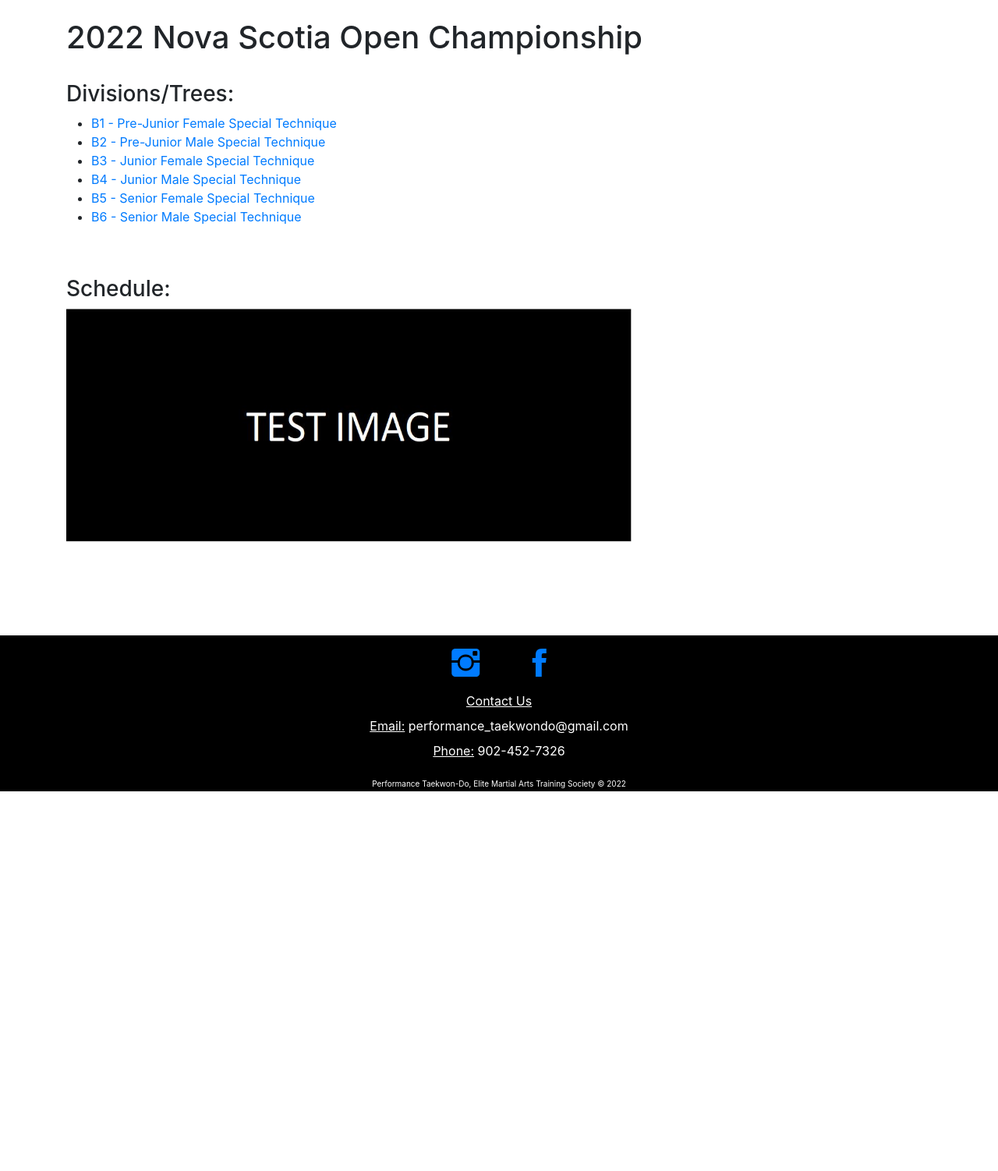
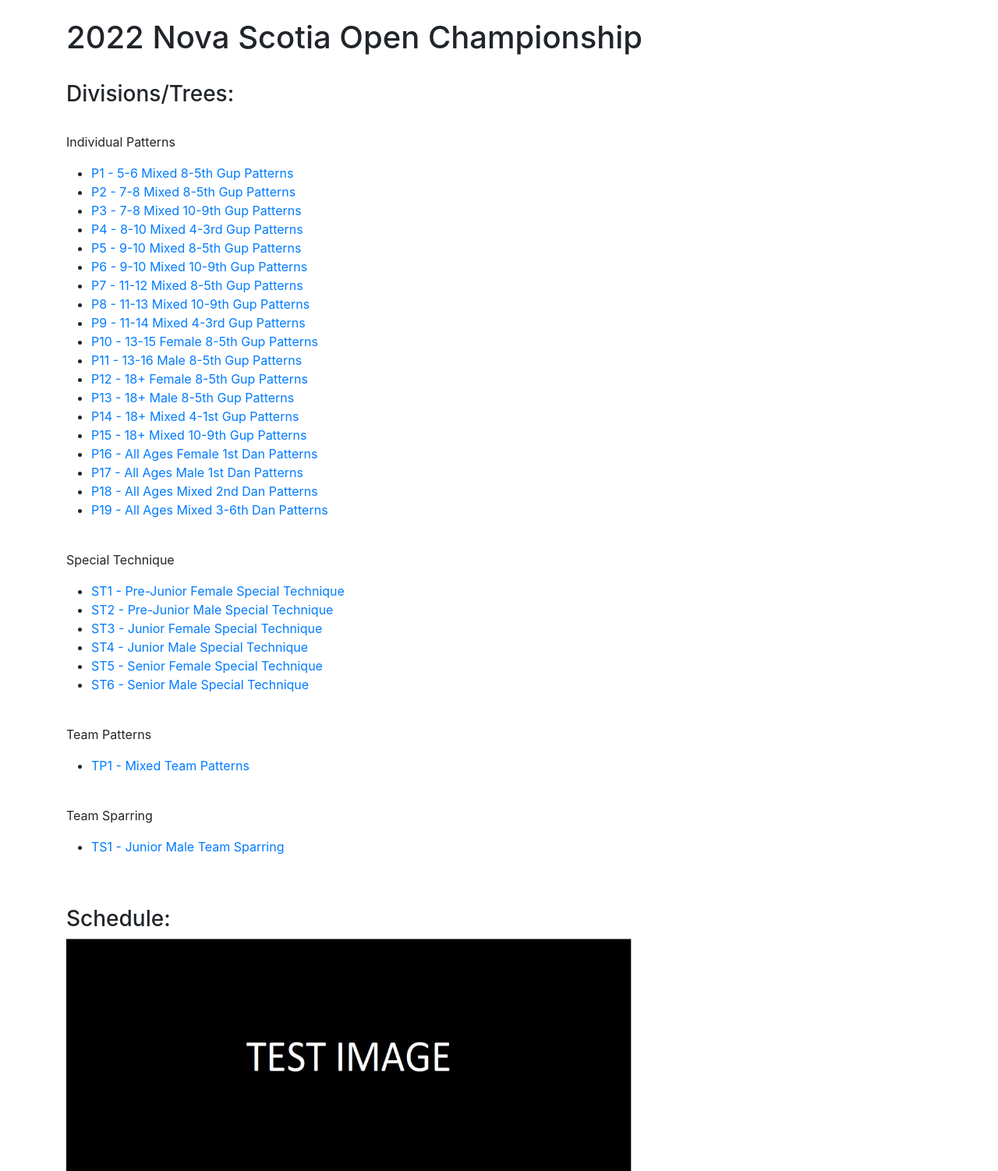
Before and after one commit to saoneil/ptkd_flask_website, a Flask app: page /nsopen in a window 1280 px wide. Shown: the part 80-1582 px from the top of the page at 78% size. Before the commit the page ends 1095 px from the top, so only its background shows below. Run offline with Flask 2, Linux system fonts and the light colour scheme; some libraries are stand-ins or nearby versions.

Commit message:
ind patterns

```diff
--- a/templates/nsopen.html
+++ b/templates/nsopen.html
@@ -16,13 +16,57 @@
           <h1>2022 Nova Scotia Open Championship</h1><br>
         	<h3>Divisions/Trees:</h3>
 
+          <br>
+          <p>Individual Patterns</p>
+          <ul>
+          <li><a href="https://drive.google.com/file/d/1pVZF91CSj2Rae33HQ0TTKwPBWWRVb8bS/view?usp=sharing">P1 - 5-6 Mixed 8-5th Gup Patterns</a></li>
+          <li><a href="https://drive.google.com/file/d/1eqeI-EhYDRZnCMkoXbgDpy5Fc6G1CphC/view?usp=sharing">P2 - 7-8 Mixed 8-5th Gup Patterns</a></li>
+          <li><a href="https://drive.google.com/file/d/1iGhN9KFZctdo-210TnMHTrPeEkya-bxj/view?usp=sharing">P3 - 7-8 Mixed 10-9th Gup Patterns</a></li>
+          <li><a href="https://drive.google.com/file/d/1VV4PNm_9PIiibywZpJRpNql0vi0lHAE9/view?usp=sharing">P4 - 8-10 Mixed 4-3rd Gup Patterns</a></li>
+          <li><a href="https://drive.google.com/file/d/1DcdHy-ucPFm0WD7Px7TM-ogB-7YcMKGO/view?usp=sharing">P5 - 9-10 Mixed 8-5th Gup Patterns</a></li>
+          <li><a href="https://drive.google.com/file/d/1bb8-9WtKuK1pOPisTXUy2Do9W0iSN1ZY/view?usp=sharing">P6 - 9-10 Mixed 10-9th Gup Patterns</a></li>
+          <li><a href="https://drive.google.com/file/d/1gYyXeVbFr0Wm8rkdyzzhhs0r3gbizovO/view?usp=sharing">P7 - 11-12 Mixed 8-5th Gup Patterns</a></li>
+          <li><a href="https://drive.google.com/file/d/11E7F6y6WqtUu3JoXn8eVuTU9In5rs6Zn/view?usp=sharing">P8 - 11-13 Mixed 10-9th Gup Patterns</a></li>
+          <li><a href="https://drive.google.com/file/d/1oKzkJJg7RbQUTYEBu9z6MOg48txHwVpc/view?usp=sharing">P9 - 11-14 Mixed 4-3rd Gup Patterns</a></li>
+          <li><a href="https://drive.google.com/file/d/1jo2nZ2qivZRDKgu9ZB8WHEzqtRNCWrjq/view?usp=sharing">P10 - 13-15 Female 8-5th Gup Patterns</a></li>
+          <li><a href="https://drive.google.com/file/d/1RZxWpdqPhxoWW1PfgvPJaSNe0LWnj45e/view?usp=sharing">P11 - 13-16 Male 8-5th Gup Patterns</a></li>
+          <li><a href="https://drive.google.com/file/d/101iUQ-NUy7bSmAwlyqBgFOAHAGh5irQi/view?usp=sharing">P12 - 18+ Female 8-5th Gup Patterns</a></li>
+          <li><a href="https://drive.google.com/file/d/10BnjUJHXrFJwdohBcIO68x8QHBc_yVr4/view?usp=sharing">P13 - 18+ Male 8-5th Gup Patterns</a></li>
+          <li><a href="https://drive.google.com/file/d/1j7dUByS3NdYvGnNlqtW14SjxCxvbyVpf/view?usp=sharing">P14 - 18+ Mixed 4-1st Gup Patterns</a></li>
+          <li><a href="https://drive.google.com/file/d/1SFHmE0wvpOetFZmiHH2XHgQaJHuelQvJ/view?usp=sharing">P15 - 18+ Mixed 10-9th Gup Patterns</a></li>
+          <li><a href="https://drive.google.com/file/d/1bpfiRoFf4beCFvS4dw0r5f_F4ka0MlUd/view?usp=sharing">P16 - All Ages Female 1st Dan Patterns</a></li>
+          <li><a href="https://drive.google.com/file/d/1dRdn-v0pS4xHt5YqejY9im1xeAlp1CWO/view?usp=sharing">P17 - All Ages Male 1st Dan Patterns</a></li>
+          <li><a href="https://drive.google.com/file/d/1YIU_ynfsBF9VXXHh2tHMtEJZ3jH5L4-_/view?usp=sharing">P18 - All Ages Mixed 2nd Dan Patterns</a></li>
+          <li><a href="https://drive.google.com/file/d/1nUXTRvmvWFhBX61Kk5HMPSksoi6zPDy7/view?usp=sharing">P19 - All Ages Mixed 3-6th Dan Patterns</a></li>
+          </ul>
+
+          <!-- <br>
+          <p>Individual Sparring</p>
           <ul>
           <li><a href="https://drive.google.com/file/d/1C8F5SW-G96PQwP8Ytp-_SO5PlTuEyXTY/view?usp=sharing">B1 - Pre-Junior Female Special Technique</a></li>
-          <li><a href="https://drive.google.com/file/d/1HqgJq-rhkqea1l7RTXZgO0mdLZGdbfXh/view?usp=sharing">B2 - Pre-Junior Male Special Technique</a></li>
-          <li><a href="https://drive.google.com/file/d/1sxJ2ozl5w3vHse1lQP_aZKv20myq19iZ/view?usp=sharing">B3 - Junior Female Special Technique</a></li>
-          <li><a href="https://drive.google.com/file/d/1l1JCjDKYz-I_G8rIL-qtHEjwOmgSUUyN/view?usp=sharing">B4 - Junior Male Special Technique</a></li>
-          <li><a href="https://drive.google.com/file/d/101OsVcUdDAT_Y_JxLsmRS-1g4CW3jjzL/view?usp=sharing">B5 - Senior Female Special Technique</a></li>
-          <li><a href="https://drive.google.com/file/d/15Ev22mjWIIeoJ_P2JoqM5KU4q558kPlI/view?usp=sharing">B6 - Senior Male Special Technique</a></li>
+          </ul> -->
+
+          <br>
+          <p>Special Technique</p>
+          <ul>
+          <li><a href="https://drive.google.com/file/d/1C8F5SW-G96PQwP8Ytp-_SO5PlTuEyXTY/view?usp=sharing">ST1 - Pre-Junior Female Special Technique</a></li>
+          <li><a href="https://drive.google.com/file/d/1HqgJq-rhkqea1l7RTXZgO0mdLZGdbfXh/view?usp=sharing">ST2 - Pre-Junior Male Special Technique</a></li>
+          <li><a href="https://drive.google.com/file/d/1sxJ2ozl5w3vHse1lQP_aZKv20myq19iZ/view?usp=sharing">ST3 - Junior Female Special Technique</a></li>
+          <li><a href="https://drive.google.com/file/d/1l1JCjDKYz-I_G8rIL-qtHEjwOmgSUUyN/view?usp=sharing">ST4 - Junior Male Special Technique</a></li>
+          <li><a href="https://drive.google.com/file/d/101OsVcUdDAT_Y_JxLsmRS-1g4CW3jjzL/view?usp=sharing">ST5 - Senior Female Special Technique</a></li>
+          <li><a href="https://drive.google.com/file/d/15Ev22mjWIIeoJ_P2JoqM5KU4q558kPlI/view?usp=sharing">ST6 - Senior Male Special Technique</a></li>
+          </ul>
+
+          <br>
+          <p>Team Patterns</p>
+          <ul>
+          <li><a href="https://drive.google.com/file/d/1EIgTzJYS-v6N6eJojQi_-aIzEdD6bD3G/view?usp=sharing">TP1 - Mixed Team Patterns</a></li>
+          </ul>
+
+          <br>
+          <p>Team Sparring</p>
+          <ul>
+          <li><a href="https://drive.google.com/file/d/11EfSKwyGJzYnTwOCHEEbiXGSTqoxcyM8/view?usp=sharing">TS1 - Junior Male Team Sparring</a></li>
           </ul>
 
 
```
